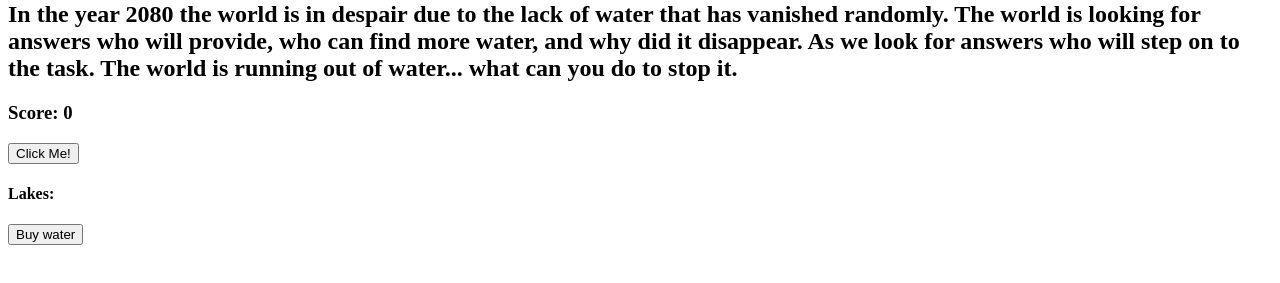
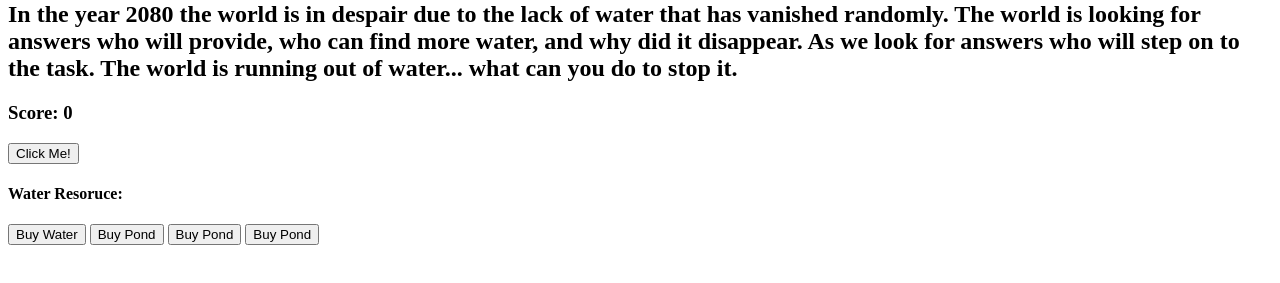
Before and after one commit to Myrlinski/-hydrate-sim-, a plain HTML site: page index.html in a window 1280 px wide. Shown: the part 79-362 px from the top of the page. Drawn offline with Linux system fonts and the light colour scheme; files whose address does not match are found by name.

Commit message:
fixed everyting

```diff
--- a/index.html
+++ b/index.html
@@ -3,12 +3,12 @@
     <head>
         <meta charset="UTF-8" />
         <meta name="viewport" content="width=device-width, initial-scale=1.0" />
-        <script src="src/Lakes.js"></script>
+        <script src="src/waterResoruce.js"></script>
         <script src="src/main.js"></script>
         <title>Hydrate Simulator</title>
     </head>
     <body>
-        <h1> Hydrate Simulator </h1>
+        <h1>Hydrate Simulator</h1>
         <h2>
             In the year 2080 the world is in despair due to the lack of water that has vanished randomly.
             The world is looking for answers who will provide, who can find more water, and why did it disappear.
@@ -19,10 +19,24 @@
 
         <button type="button" onclick="scorePlusPlus()">Click Me!</button>
 
-        <h4>Lakes:</h4>
+        <h4>Water Resoruce:</h4>
 
-        <button type="button" id="buyLakes" onclick="Lakes.purchase()">
-            Buy water
+        <button type="button" id="buyWater" onclick="water.purchase()">
+            Buy Water
+        </button>
+
+        <button type="button" id="buyPond" onclick="pond.purchase()">
+            Buy Pond
+        </button>
+
+        <button type="button" id="buyRiver" onclick="river.purchase()">
+            Buy Pond
+        </button>
+
+        <button type="button" id="buyLake" onclick="lake.purchase()">
+            Buy Pond
+        </button>
+
         </button>
     </body>
 </html>
```
